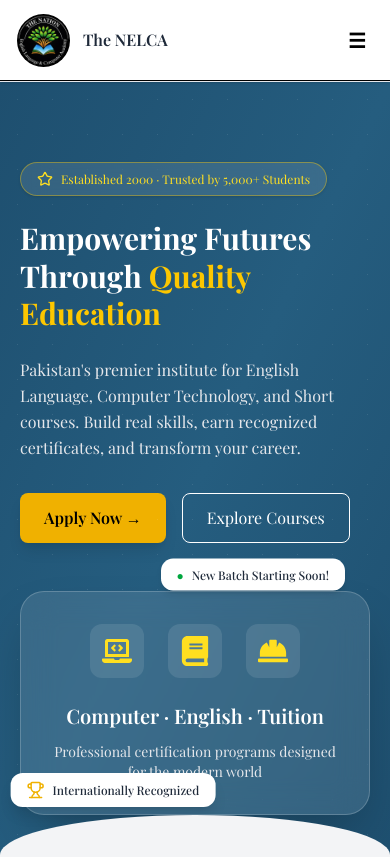
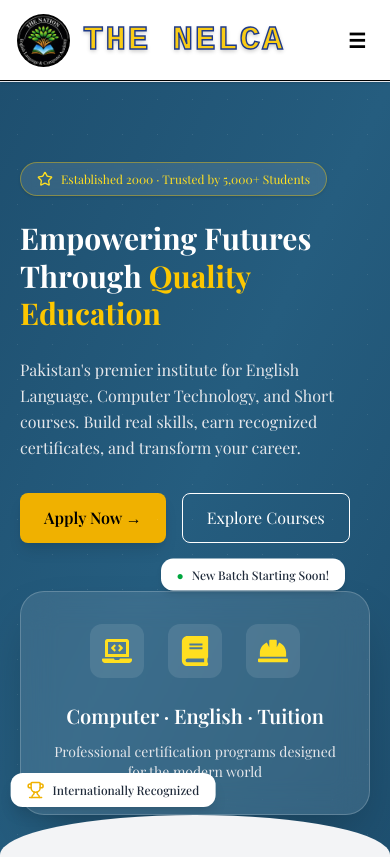
Before and after one commit to Muhammad-Junaid-586/Nelca-Academy, a Next.js app: page / in a window 390 px wide. Shown: the top 857 px of the page. Built offline with nearby package versions, Linux system fonts and the light colour scheme.

Commit message:
stroke added in the navbar
stroke added in the navbar(The Nelca)

```diff
--- a/app/globals.css
+++ b/app/globals.css
@@ -15,3 +15,14 @@
   width: max-content;
   animation: marquee 55s linear infinite;
 }
+.text-outline {
+  color: #facc15;
+  -webkit-text-stroke: 1.4px #1e3a8a; /* blue outline */
+  font-weight: 800;
+  font-size: 34px;
+  letter-spacing: 2px;
+  text-transform: uppercase;
+  line-height: 1;
+  text-shadow: 0 2px 4px rgba(0,0,0,0.25);
+  font-family: 'Courier New', Courier, monospace;
+}
--- a/components/Navbar.jsx
+++ b/components/Navbar.jsx
@@ -42,7 +42,7 @@
             />
            <div className="leading-tight">
   {/* Mobile Text */}
-  <h1 className="text-[16px] font-semibold text-gray-800 sm:hidden">
+  <h1 className="text-[16px] font-semibold text-gray-800 sm:hidden text-outline">
     The NELCA
   </h1>
 
```
